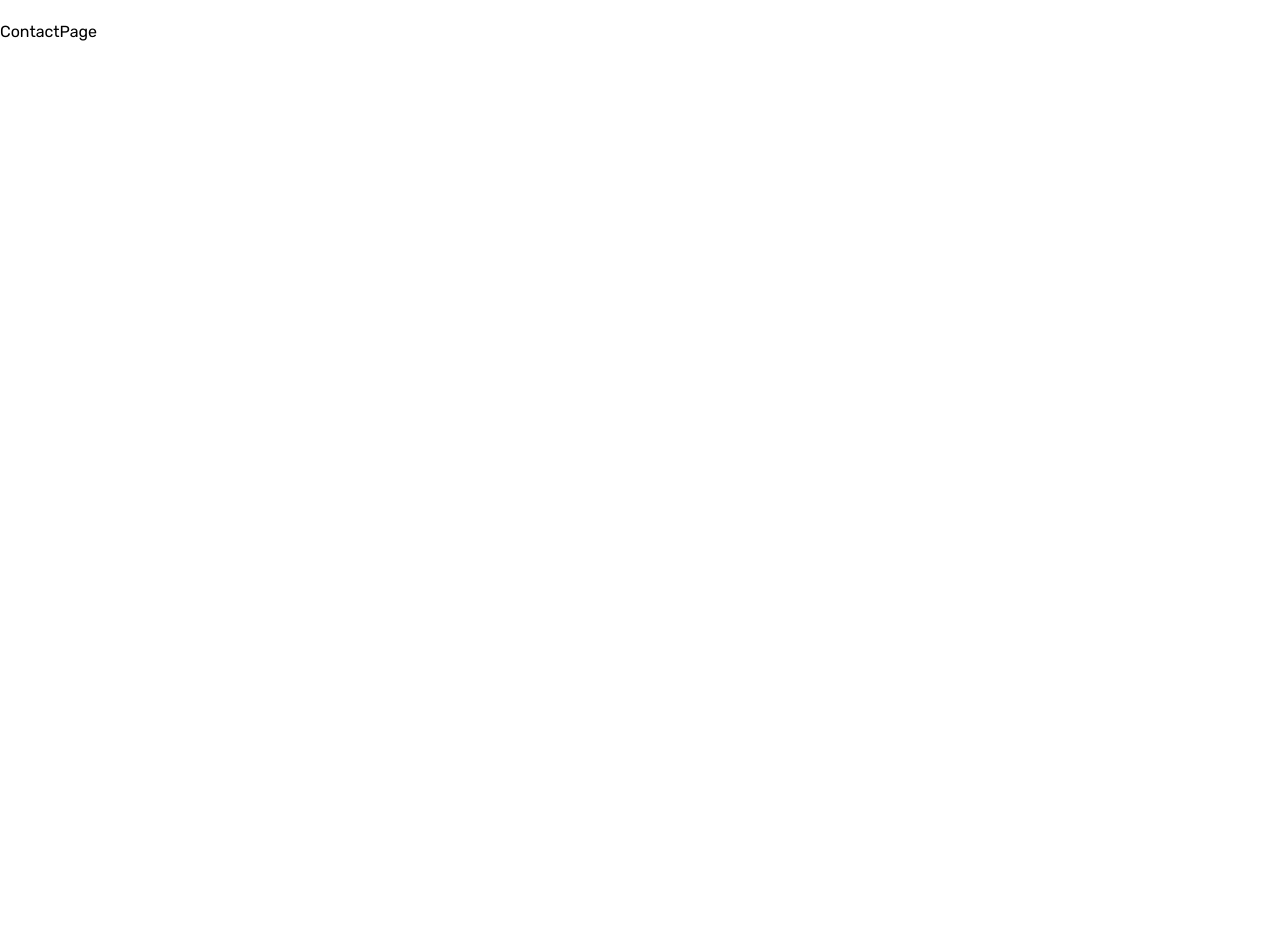
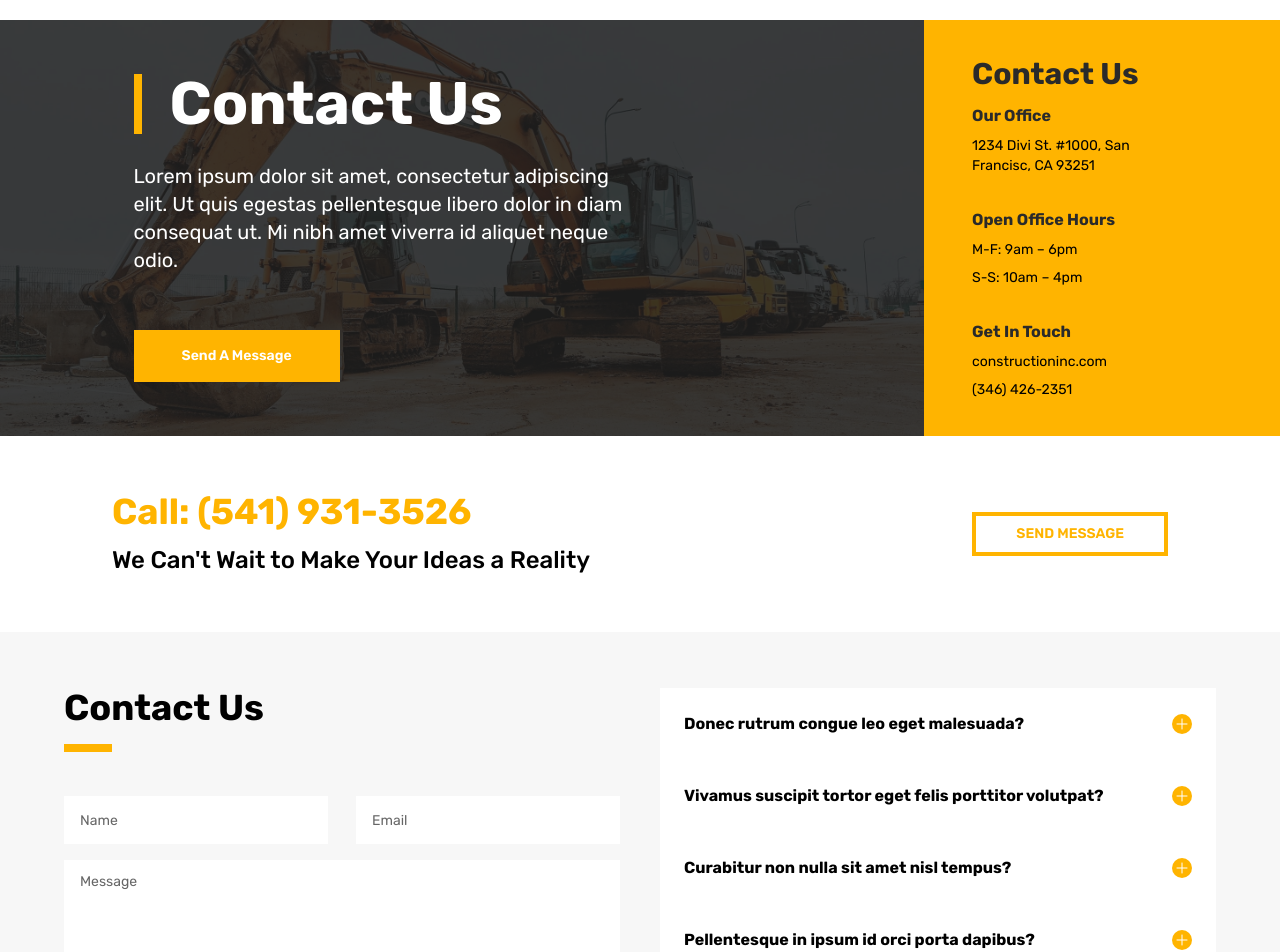
Before and after one commit to mubasyir19/Construction-Company-Landing, a Next.js app: page /contact in a window 1280 px wide. Shown: the part 60-1012 px from the top of the page. Before the commit the page ends 800 px from the top, so only its background shows below. Built offline with nearby package versions, Linux system fonts and the light colour scheme.

Commit message:
update: finishing contact page

```diff
--- a/src/app/contact/page.tsx
+++ b/src/app/contact/page.tsx
@@ -1,9 +1,129 @@
+import FAQComponents from "@/components/organism/FAQ";
 import React from "react";
 
 export default function ContactPage() {
   return (
     <div>
-      <p>ContactPage</p>
+      <section className="flex flex-col md:flex-row">
+        <div className="bg-[url('/images/hero/hero1.webp')] bg-cover md:flex-1">
+          <div className="flex h-full w-full items-center justify-center bg-[#1F1F1F]/85 px-6 py-10">
+            <div className="lg:w-3/4">
+              <div className="border-primary border-l-8 pl-7">
+                <h1 className="text-3xl font-bold text-white lg:text-6xl">
+                  Contact Us
+                </h1>
+              </div>
+              <p className="mt-7 text-start text-xl text-white lg:w-9/12">
+                Lorem ipsum dolor sit amet, consectetur adipiscing elit. Ut quis
+                egestas pellentesque libero dolor in diam consequat ut. Mi nibh
+                amet viverra id aliquet neque odio.
+              </p>
+              <button className="bg-primary mt-14 cursor-pointer px-12 py-4 text-sm font-semibold text-white">
+                Send A Message
+              </button>
+            </div>
+          </div>
+        </div>
+        <div className="bg-primary p-9">
+          <div className="mx-auto w-11/12">
+            <h1 className="text-secondary text-3xl font-bold">Contact Us</h1>
+            <div className="mt-3 w-3/4 space-y-8">
+              <div className="flex items-center gap-4">
+                <div className="">
+                  <p className="text-secondary text-base font-bold">
+                    Our Office
+                  </p>
+                  <p className="mt-2 text-sm text-black">
+                    1234 Divi St. #1000, San Francisc, CA 93251
+                  </p>
+                </div>
+              </div>
+              <div className="flex items-center gap-4">
+                <div className="">
+                  <p className="text-secondary text-base font-bold">
+                    Open Office Hours
+                  </p>
+                  <p className="mt-2 text-sm text-black">M-F: 9am – 6pm</p>
+                  <p className="mt-2 text-sm text-black">S-S: 10am – 4pm</p>
+                </div>
+              </div>
+              <div className="flex items-center gap-4">
+                <div className="">
+                  <p className="text-secondary text-base font-bold">
+                    Get In Touch
+                  </p>
+                  <p className="mt-2 text-sm text-black">
+                    constructioninc.com{" "}
+                  </p>
+                  <p className="mt-2 text-sm text-black">(346) 426-2351</p>
+                </div>
+              </div>
+            </div>
+          </div>
+        </div>
+      </section>
+      <section className="flex flex-col items-center gap-6 px-6 py-14 md:flex-row md:justify-between xl:px-28">
+        <div className="">
+          <h2 className="text-primary text-4xl font-bold">
+            Call: (541) 931-3526
+          </h2>
+          <h3 className="mt-3 text-2xl font-medium text-black">
+            We Can&apos;t Wait to Make Your Ideas a Reality
+          </h3>
+        </div>
+        <div className="">
+          <button className="border-primary text-primary cursor-pointer border-4 px-10 py-2 text-sm font-semibold uppercase">
+            Send Message
+          </button>
+        </div>
+      </section>
+      <section className="bg-[#F7F7F7] px-6 py-14 lg:px-16">
+        <div className="grid grid-cols-1 gap-4 md:grid-cols-2 xl:gap-10">
+          <div className="">
+            <div className="">
+              <h1 className="text-4xl font-bold text-black">Contact Us</h1>
+              <hr className="border-primary my-4 w-12 border-4" />
+            </div>
+            <form className="mt-11 space-y-4">
+              <div className="grid grid-cols-1 gap-7 md:grid-cols-2">
+                <input
+                  type="text"
+                  name="name"
+                  placeholder="Name"
+                  className="placeholder:text-typography bg-white px-4 py-3 placeholder:text-sm"
+                />
+                <input
+                  type="email"
+                  name="email"
+                  placeholder="Email"
+                  className="placeholder:text-typography bg-white px-4 py-3 placeholder:text-sm"
+                />
+              </div>
+              <textarea
+                name="message"
+                rows={5}
+                placeholder="Message"
+                className="placeholder:text-typography w-full bg-white px-4 py-3 placeholder:text-sm"
+              ></textarea>
+              <div className="flex justify-end">
+                <button className="cursor-pointer border-4 border-black px-10 py-2 text-sm font-semibold text-black uppercase">
+                  Send Message
+                </button>
+              </div>
+            </form>
+          </div>
+          <div className="bg-white px-6">
+            <FAQComponents />
+          </div>
+        </div>
+      </section>
+      <section className="w-full">
+        <iframe
+          src="https://www.google.com/maps/embed?pb=!1m18!1m12!1m3!1d101396.3838794004!2d-122.23775950273436!3d37.42205409999999!2m3!1f0!2f0!3f0!3m2!1i1024!2i768!4f13.1!3m3!1m2!1s0x808fba02425dad8f%3A0x6c296c66619367e0!2sGoogleplex!5e0!3m2!1sid!2sid!4v1756882429361!5m2!1sid!2sid"
+          className="h-[500px] w-full lg:h-[450px]"
+          loading="lazy"
+        ></iframe>
+      </section>
     </div>
   );
 }
```
